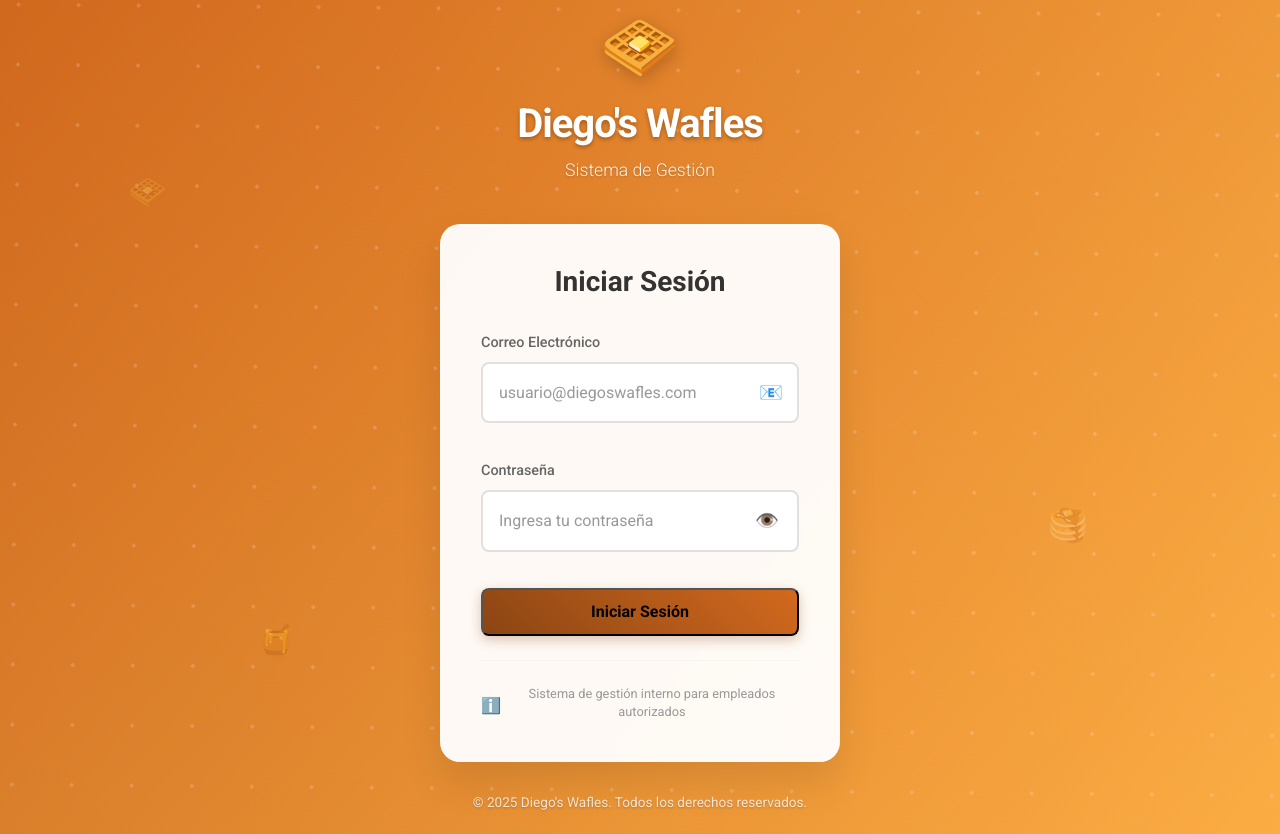
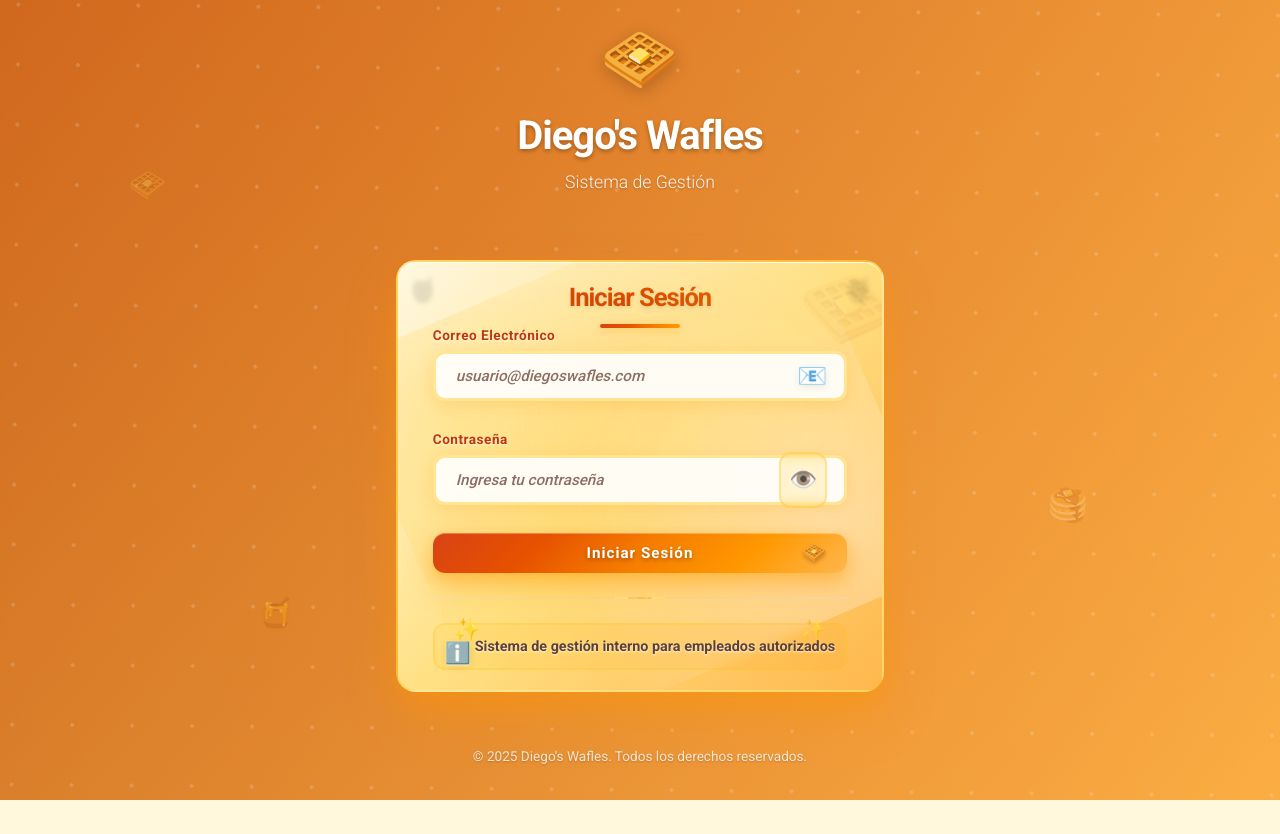
Before and after one commit to lgddani/proyecto-arquitectira-fronted, an Angular app: page /auth/login in a window 1280 px wide. After the commit the page ends 800 px from the top, so only its background shows below. Built offline with nearby package versions, Linux system fonts and the light colour scheme.

Commit message:
Mejora del login

```diff
--- a/angular.json
+++ b/angular.json
@@ -112,5 +112,8 @@
         }
       }
     }
+  },
+  "cli": {
+    "analytics": "6f1b03e8-e6aa-46fb-b186-2ad0aae9be1e"
   }
 }
--- a/src/app/features/auth/auth-layout/auth-layout.component.css
+++ b/src/app/features/auth/auth-layout/auth-layout.component.css
@@ -51,7 +51,7 @@
   position: relative;
   z-index: 10;
   width: 100%;
-  max-width: 440px;
+  max-width: 800px;
   margin: 0 auto;
   padding: 20px;
 }
@@ -95,15 +95,17 @@
 
 /* Contenedor del formulario */
 .auth-form-container {
-  background: rgba(255, 255, 255, 0.95);
-  backdrop-filter: blur(20px);
-  border-radius: 20px;
-  padding: 40px;
-  box-shadow:
-    0 20px 40px rgba(0, 0, 0, 0.1),
-    0 1px 0 rgba(255, 255, 255, 0.2) inset;
-  border: 1px solid rgba(255, 255, 255, 0.2);
+  background: transparent;
+  backdrop-filter: none;
+  border-radius: 0;
+  padding: 0;
+  box-shadow: none;
+  border: none;
   margin-bottom: 30px;
+  display: flex;
+  justify-content: center;
+  align-items: center;
+  min-height: 60vh;
 }
 
 /* Footer */
@@ -180,8 +182,7 @@
   }
 
   .auth-form-container {
-    padding: 24px;
-    border-radius: 16px;
+    min-height: 50vh;
   }
 
   .brand-text h1 {
@@ -199,8 +200,7 @@
 
 @media (max-width: 480px) {
   .auth-form-container {
-    padding: 20px;
-    margin: 0 8px 20px 8px;
+    min-height: 45vh;
   }
 
   .brand-text h1 {
--- a/src/app/features/auth/login/login.component.css
+++ b/src/app/features/auth/login/login.component.css
@@ -1,45 +1,135 @@
 .login-container {
   width: 100%;
-  max-width: 400px;
+  max-width: 600px;
   margin: 0 auto;
+  background: linear-gradient(135deg, #FFF8E1 0%, #FFE082 50%, #FFB74D 100%);
+  border-radius: 20px;
+  padding: 20px 35px;
+  box-shadow:
+    0 25px 50px rgba(255, 152, 0, 0.3),
+    0 15px 30px rgba(255, 152, 0, 0.2),
+    0 8px 16px rgba(255, 152, 0, 0.1),
+    inset 0 1px 0 rgba(255, 255, 255, 0.9);
+  border: 2px solid rgba(255, 193, 7, 0.3);
+  position: relative;
+  overflow: hidden;
+}
+
+.login-container::before {
+  content: '';
+  position: absolute;
+  top: 0;
+  left: 0;
+  right: 0;
+  bottom: 0;
+  background:
+    radial-gradient(circle at 20% 20%, rgba(255, 255, 255, 0.4) 0%, transparent 50%),
+    radial-gradient(circle at 80% 80%, rgba(255, 193, 7, 0.2) 0%, transparent 50%),
+    radial-gradient(circle at 40% 60%, rgba(255, 152, 0, 0.1) 0%, transparent 50%);
+  pointer-events: none;
+}
+
+.login-container::after {
+  content: '🧇';
+  position: absolute;
+  top: -15px;
+  right: -15px;
+  font-size: 80px;
+  opacity: 0.1;
+  transform: rotate(15deg);
+  animation: float 6s ease-in-out infinite;
+}
+
+@keyframes float {
+  0%, 100% { transform: rotate(15deg) translateY(0px); }
+  50% { transform: rotate(15deg) translateY(-10px); }
 }
 
 /* Header del formulario */
 .login-header {
   text-align: center;
-  margin-bottom: 32px;
+  margin-bottom: 12px;
+  position: relative;
+  z-index: 2;
 }
 
 .login-header h2 {
-  font-size: 1.75rem;
-  font-weight: 600;
-  color: var(--text-primary);
-  margin: 0 0 8px 0;
+  font-size: 1.6rem;
+  font-weight: 800;
+  background: linear-gradient(135deg, #D84315, #E65100, #F57C00);
+  -webkit-background-clip: text;
+  -webkit-text-fill-color: transparent;
+  background-clip: text;
+  margin: 0 0 4px 0;
+  letter-spacing: -1px;
+  text-shadow: 0 2px 4px rgba(0, 0, 0, 0.1);
+  position: relative;
 }
 
-.login-header p {
-  color: var(--text-secondary);
-  margin: 0;
-  font-size: 0.95rem;
+.login-header h2::before {
+  content: '🍯';
+  position: absolute;
+  top: -8px;
+  left: -25px;
+  font-size: 1.5rem;
+  animation: bounce 2s ease-in-out infinite;
+}
+
+.login-header h2::after {
+  content: '🍯';
+  position: absolute;
+  top: -8px;
+  right: -25px;
+  font-size: 1.5rem;
+  animation: bounce 2s ease-in-out infinite 0.5s;
+}
+
+@keyframes bounce {
+  0%, 100% { transform: translateY(0); }
+  50% { transform: translateY(-5px); }
+}
+
+.login-header::after {
+  content: '';
+  position: absolute;
+  bottom: -15px;
+  left: 50%;
+  transform: translateX(-50%);
+  width: 80px;
+  height: 4px;
+  background: linear-gradient(90deg, #D84315, #E65100, #F57C00, #FF9800);
+  border-radius: 2px;
+  box-shadow: 0 2px 8px rgba(255, 152, 0, 0.4);
 }
 
 /* Formulario */
 .login-form {
   display: flex;
   flex-direction: column;
-  gap: 20px;
+  gap: 12px;
+  position: relative;
+  z-index: 2;
 }
 
 .form-field {
   width: 100%;
+  position: relative;
 }
 
 .form-field label {
   display: block;
-  margin-bottom: 8px;
-  color: var(--text-secondary);
-  font-weight: 500;
-  font-size: 0.9rem;
+  margin-bottom: 4px;
+  color: #BF360C;
+  font-weight: 700;
+  font-size: 0.85rem;
+  letter-spacing: 0.5px;
+  transition: all 0.3s ease;
+  text-shadow: 0 1px 2px rgba(255, 255, 255, 0.8);
+}
+
+.form-field:focus-within label {
+  color: #D84315;
+  transform: translateX(5px);
 }
 
 .input-container {
@@ -49,57 +139,99 @@
 
 .input-container input {
   width: 100%;
-  padding: 16px 50px 16px 16px;
-  border: 2px solid var(--border-color);
-  border-radius: 8px;
-  font-size: 1rem;
-  background: white;
-  color: var(--text-primary);
-  transition: all 0.3s ease;
+  padding: 10px 50px 10px 20px;
+  border: 3px solid rgba(255, 193, 7, 0.4);
+  border-radius: 12px;
+  font-size: 0.95rem;
+  background: rgba(255, 255, 255, 0.9);
+  color: #3E2723;
+  transition: all 0.4s cubic-bezier(0.4, 0, 0.2, 1);
   box-sizing: border-box;
+  font-weight: 600;
+  backdrop-filter: blur(10px);
+  box-shadow:
+    0 4px 15px rgba(255, 152, 0, 0.2),
+    inset 0 1px 0 rgba(255, 255, 255, 0.8);
 }
 
 .input-container input:focus {
   outline: none;
-  border-color: var(--primary-color);
-  box-shadow: 0 0 0 3px rgba(139, 69, 19, 0.1);
+  border-color: #FF9800;
+  box-shadow:
+    0 0 0 6px rgba(255, 152, 0, 0.15),
+    0 8px 25px rgba(255, 152, 0, 0.3),
+    inset 0 1px 0 rgba(255, 255, 255, 0.9);
+  background: rgba(255, 255, 255, 1);
+  transform: translateY(-3px) scale(1.02);
 }
 
 .input-container input::placeholder {
-  color: var(--text-light);
+  color: #8D6E63;
+  font-weight: 500;
+  font-style: italic;
 }
 
 .input-icon {
   position: absolute;
-  right: 16px;
+  right: 20px;
   top: 50%;
   transform: translateY(-50%);
-  font-size: 1.2rem;
+  font-size: 1.5rem;
+  opacity: 0.8;
+  transition: all 0.4s ease;
+  filter: drop-shadow(0 2px 4px rgba(0, 0, 0, 0.1));
+}
+
+.form-field:focus-within .input-icon {
+  opacity: 1;
+  transform: translateY(-50%) scale(1.2) rotate(5deg);
 }
 
 .password-toggle {
   position: absolute;
-  right: 16px;
+  right: 20px;
   top: 50%;
   transform: translateY(-50%);
-  background: none;
-  border: none;
+  background: rgba(255, 193, 7, 0.2);
+  border: 2px solid rgba(255, 193, 7, 0.4);
   cursor: pointer;
-  font-size: 1.2rem;
-  padding: 4px;
-  border-radius: 4px;
-  transition: background 0.3s ease;
+  font-size: 1.4rem;
+  padding: 8px;
+  border-radius: 12px;
+  transition: all 0.4s ease;
+  opacity: 0.8;
+  backdrop-filter: blur(5px);
 }
 
 .password-toggle:hover {
-  background: rgba(139, 69, 19, 0.1);
+  background: rgba(255, 152, 0, 0.3);
+  opacity: 1;
+  transform: translateY(-50%) scale(1.1);
+  box-shadow: 0 4px 12px rgba(255, 152, 0, 0.3);
 }
 
 .error-message {
-  color: var(--error-color);
-  font-size: 0.8rem;
-  margin-top: 4px;
-  margin-left: 4px;
+  color: #D32F2F;
+  font-size: 0.9rem;
+  margin-top: 8px;
+  margin-left: 8px;
+  font-weight: 600;
+  display: flex;
+  align-items: center;
+  gap: 6px;
+  text-shadow: 0 1px 2px rgba(255, 255, 255, 0.8);
+}
+
+.error-message::before {
+  content: '🚨';
+  font-size: 1rem;
+  animation: shake 0.5s ease-in-out;
+}
+
+@keyframes shake {
+  0%, 100% { transform: translateX(0); }
+  25% { transform: translateX(-3px); }
+  75% { transform: translateX(3px); }
 }
 
 /* Checkbox personalizado */
@@ -161,12 +293,13 @@
 
 /* Spinner personalizado */
 .spinner {
-  border: 2px solid rgba(255, 255, 255, 0.3);
+  border: 3px solid rgba(255, 255, 255, 0.3);
   border-radius: 50%;
-  border-top: 2px solid white;
-  width: 20px;
-  height: 20px;
+  border-top: 3px solid white;
+  width: 25px;
+  height: 25px;
   animation: spin 1s linear infinite;
+  box-shadow: 0 2px 8px rgba(0, 0, 0, 0.2);
 }
 
 @keyframes spin {
@@ -176,10 +309,30 @@
 
 /* Divider */
 .divider {
-  margin: 24px 0;
+  margin: 12px 0;
   border: none;
-  height: 1px;
-  background-color: var(--border-color);
+  height: 2px;
+  background: linear-gradient(90deg, transparent, rgba(255, 152, 0, 0.3), transparent);
+  position: relative;
+}
+
+.divider::before {
+  content: '🍯';
+  position: absolute;
+  top: 50%;
+  left: 50%;
+  transform: translate(-50%, -50%);
+  font-size: 1.5rem;
+  background: linear-gradient(135deg, #FFF8E1, #FFE082);
+  padding: 8px;
+  border-radius: 50%;
+  box-shadow: 0 4px 12px rgba(255, 152, 0, 0.3);
+  animation: pulse 2s ease-in-out infinite;
+}
+
+@keyframes pulse {
+  0%, 100% { transform: translate(-50%, -50%) scale(1); }
+  50% { transform: translate(-50%, -50%) scale(1.1); }
 }
 
 /* Opciones del formulario */
@@ -199,18 +352,64 @@
 
 /* Botón de login */
 .login-button {
-  height: 48px;
-  font-size: 1rem;
-  font-weight: 600;
-  border-radius: 8px;
-  background: linear-gradient(45deg, var(--primary-color), var(--primary-light)) !important;
-  box-shadow: 0 4px 12px rgba(139, 69, 19, 0.3);
+  height: 40px;
+  font-size: 0.95rem;
+  font-weight: 800;
+  border-radius: 12px;
+  background: linear-gradient(135deg, #D84315 0%, #E65100 25%, #F57C00 50%, #FF9800 75%, #FFB74D 100%) !important;
+  box-shadow:
+    0 10px 30px rgba(255, 152, 0, 0.4),
+    0 6px 15px rgba(255, 152, 0, 0.3),
+    inset 0 1px 0 rgba(255, 255, 255, 0.3);
+  transition: all 0.4s cubic-bezier(0.4, 0, 0.2, 1);
+  border: none;
+  color: white;
+  letter-spacing: 1px;
+  position: relative;
+  overflow: hidden;
+  text-shadow: 0 2px 4px rgba(0, 0, 0, 0.3);
+}
+
+.login-button::before {
+  content: '';
+  position: absolute;
+  top: 0;
+  left: -100%;
+  width: 100%;
+  height: 100%;
+  background: linear-gradient(90deg, transparent, rgba(255, 255, 255, 0.4), transparent);
+  transition: left 0.6s ease;
+}
+
+.login-button::after {
+  content: '🧇';
+  position: absolute;
+  top: 50%;
+  right: 20px;
+  transform: translateY(-50%);
+  font-size: 1.2rem;
+  opacity: 0.8;
   transition: all 0.3s ease;
 }
 
 .login-button:hover:not([disabled]) {
-  transform: translateY(-2px);
-  box-shadow: 0 6px 20px rgba(139, 69, 19, 0.4);
+  transform: translateY(-4px) scale(1.02);
+  box-shadow:
+    0 15px 40px rgba(255, 152, 0, 0.5),
+    0 8px 20px rgba(255, 152, 0, 0.4),
+    inset 0 1px 0 rgba(255, 255, 255, 0.4);
+}
+
+.login-button:hover:not([disabled])::before {
+  left: 100%;
+}
+
+.login-button:hover:not([disabled])::after {
+  transform: translateY(-50%) rotate(15deg) scale(1.2);
+}
+
+.login-button:active:not([disabled]) {
+  transform: translateY(-2px) scale(1.01);
 }
 
 .login-button:disabled {
@@ -222,12 +421,13 @@
 .loading-content {
   display: flex;
   align-items: center;
-  gap: 12px;
+  gap: 15px;
   justify-content: center;
 }
 
 .loading-text {
-  font-size: 0.9rem;
+  font-size: 1rem;
+  font-weight: 700;
 }
 
 /* Divider */
@@ -266,41 +466,92 @@
 /* Footer del login */
 .login-footer {
   text-align: center;
-  margin-top: 16px;
+  margin-top: 10px;
+  padding: 10px;
+  background: linear-gradient(135deg, rgba(255, 193, 7, 0.1), rgba(255, 152, 0, 0.1));
+  border-radius: 12px;
+  border: 2px solid rgba(255, 193, 7, 0.2);
+  position: relative;
+  z-index: 2;
+  backdrop-filter: blur(5px);
+}
+
+.login-footer::before {
+  content: '✨';
+  position: absolute;
+  top: -10px;
+  left: 20px;
+  font-size: 1.2rem;
+  animation: twinkle 3s ease-in-out infinite;
+}
+
+.login-footer::after {
+  content: '✨';
+  position: absolute;
+  top: -10px;
+  right: 20px;
+  font-size: 1.2rem;
+  animation: twinkle 3s ease-in-out infinite 1.5s;
+}
+
+@keyframes twinkle {
+  0%, 100% { opacity: 0.5; transform: scale(1); }
+  50% { opacity: 1; transform: scale(1.2); }
 }
 
 .login-footer p {
   display: flex;
   align-items: center;
   justify-content: center;
-  gap: 8px;
-  font-size: 0.8rem;
-  color: var(--text-light);
+  gap: 10px;
+  font-size: 0.9rem;
+  color: #5D4037;
   margin: 0;
-  line-height: 1.4;
+  line-height: 1.6;
+  font-weight: 600;
+  text-shadow: 0 1px 2px rgba(255, 255, 255, 0.8);
 }
 
 .info-icon {
-  font-size: 1rem !important;
-  width: 16px !important;
-  height: 16px !important;
-  color: var(--info-color);
+  font-size: 1.3rem !important;
+  width: 20px !important;
+  height: 20px !important;
+  color: #D84315;
+  opacity: 0.9;
+  filter: drop-shadow(0 2px 4px rgba(0, 0, 0, 0.1));
 }
 
 /* Responsive */
+@media (max-width: 768px) {
+  .login-container {
+    max-width: 500px;
+    padding: 18px 30px;
+  }
+}
+
 @media (max-width: 480px) {
-  .form-options {
-    flex-direction: column;
-    gap: 12px;
-    align-items: flex-start;
+  .login-container {
+    padding: 16px 25px;
+    margin: 0;
+    max-width: 100%;
   }
 
   .login-header h2 {
     font-size: 1.5rem;
   }
 
-  .demo-button {
-    width: 100%;
+  .login-header h2::before,
+  .login-header h2::after {
+    display: none;
+  }
+
+  .input-container input {
+    padding: 10px 45px 10px 18px;
+  }
+
+  .login-button {
+    height: 38px;
+    font-size: 0.9rem;
   }
 }
 
@@ -313,16 +564,16 @@
 @keyframes fadeIn {
   from {
     opacity: 0;
-    transform: translateY(20px);
+    transform: translateY(40px) scale(0.9);
   }
   to {
     opacity: 1;
-    transform: translateY(0);
+    transform: translateY(0) scale(1);
   }
 }
 
 .login-container {
-  animation: fadeIn 0.6s ease-out;
+  animation: fadeIn 1s cubic-bezier(0.4, 0, 0.2, 1);
 }
 
 /* Efectos hover para mejorar UX */
@@ -335,3 +586,50 @@
   transform: scale(1.1);
   transition: transform 0.2s ease;
 }
+
+/* Efectos hover adicionales */
+.form-field:hover .input-container input {
+  border-color: rgba(255, 152, 0, 0.6);
+  transform: translateY(-2px);
+  box-shadow: 0 6px 20px rgba(255, 152, 0, 0.25);
+}
+
+/* Estados de error mejorados */
+.form-field.ng-invalid.ng-touched .input-container input {
+  border-color: #D32F2F;
+  box-shadow: 0 0 0 6px rgba(211, 47, 47, 0.15);
+  animation: errorShake 0.5s ease-in-out;
+}
+
+@keyframes errorShake {
+  0%, 100% { transform: translateX(0); }
+  25% { transform: translateX(-5px); }
+  75% { transform: translateX(5px); }
+}
+
+/* Efecto de focus mejorado */
+.form-field:focus-within {
+  transform: translateY(-3px);
+  transition: transform 0.4s ease;
+}
+
+/* Efecto de partículas flotantes */
+.login-container::before {
+  content: '';
+  position: absolute;
+  top: 0;
+  left: 0;
+  right: 0;
+  bottom: 0;
+  background:
+    radial-gradient(circle at 20% 20%, rgba(255, 255, 255, 0.4) 0%, transparent 50%),
+    radial-gradient(circle at 80% 80%, rgba(255, 193, 7, 0.2) 0%, transparent 50%),
+    radial-gradient(circle at 40% 60%, rgba(255, 152, 0, 0.1) 0%, transparent 50%);
+  pointer-events: none;
+  animation: particleFloat 8s ease-in-out infinite;
+}
+
+@keyframes particleFloat {
+  0%, 100% { transform: translateY(0px) rotate(0deg); }
+  50% { transform: translateY(-10px) rotate(180deg); }
+}
```
